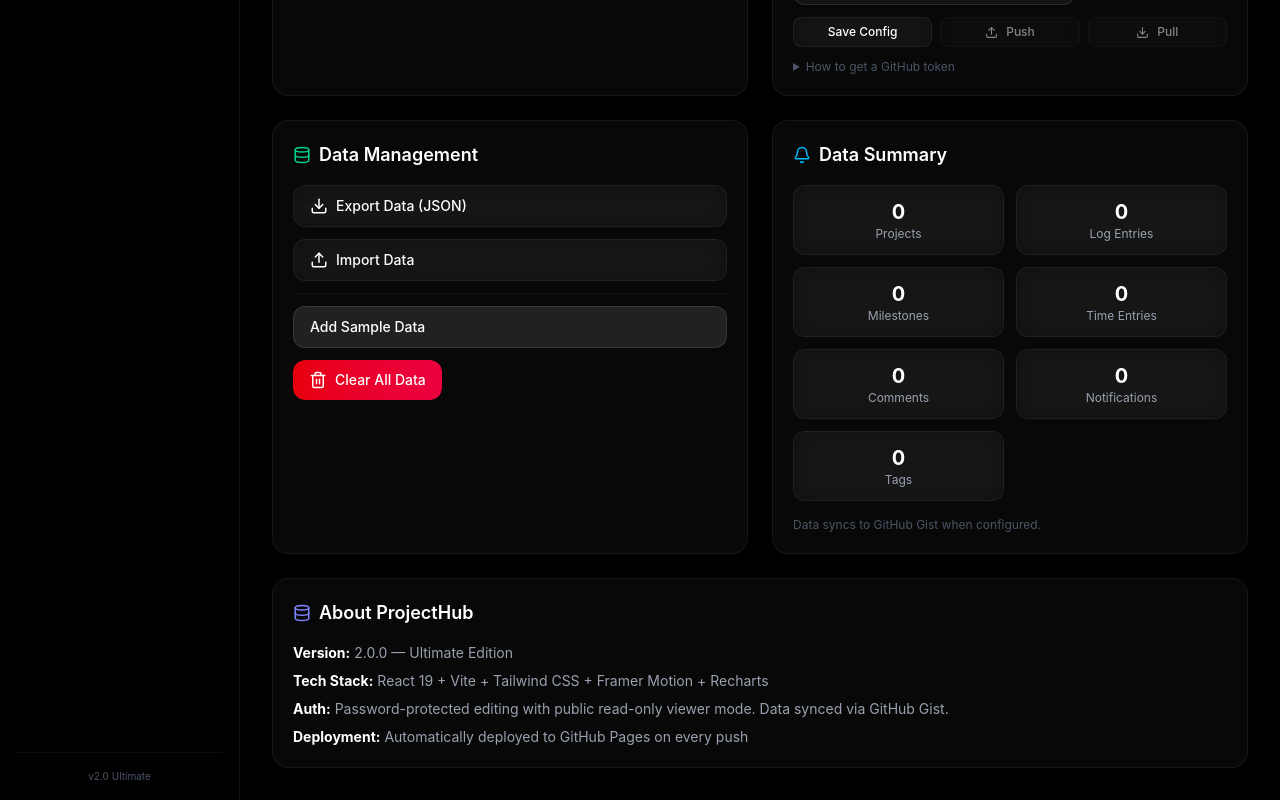
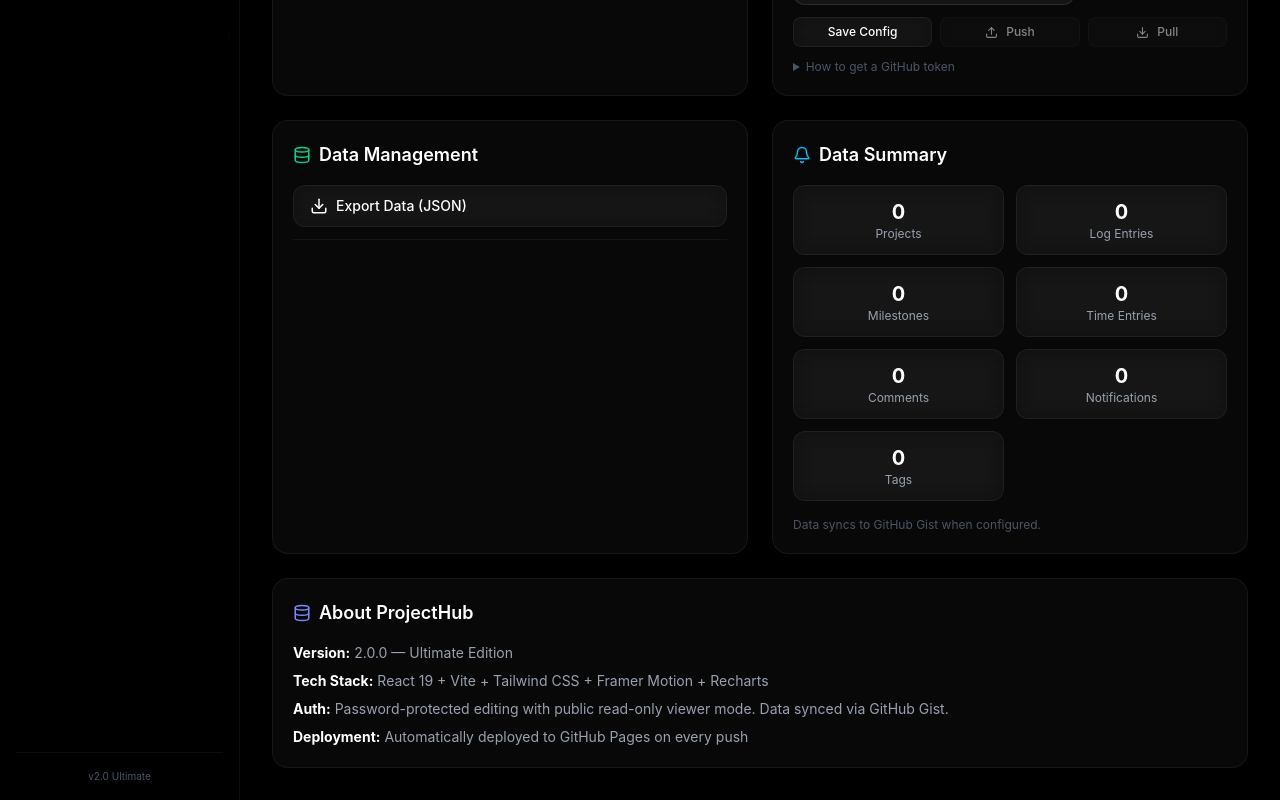
Before and after one commit to aaruthrun-beep/PROJECT-MANAGER, a React (Vite) app: page /PROJECT-MANAGER/settings in a window 1280 px wide. Shown: the part 738-1538 px from the top of the page. Built offline with nearby package versions, Linux system fonts and the light colour scheme.

Commit message:
guard saveData, hide data mgmt buttons from viewers

```diff
--- a/src/data/store.js
+++ b/src/data/store.js
@@ -69,6 +69,7 @@
 }
 
 export function saveData(data) {
+  if (!requireAuth()) return
   localStorage.setItem(STORAGE_KEY, JSON.stringify(data))
   tryAutoSync(data)
 }
@@ -321,7 +322,6 @@
 
 // --- Export/Import ---
 export function exportData() {
-  if (!requireAuth()) return
   const data = loadData()
   const blob = new Blob([JSON.stringify(data, null, 2)], { type: 'application/json' })
   const url = URL.createObjectURL(blob)
--- a/src/pages/Settings.jsx
+++ b/src/pages/Settings.jsx
@@ -317,7 +317,7 @@
           </div>
           <div className="space-y-3">
             <Button onClick={handleExport} icon={Download} variant="glass" className="w-full justify-start">Export Data (JSON)</Button>
-            <Button onClick={() => setShowImport(!showImport)} icon={Upload} variant="glass" className="w-full justify-start">Import Data</Button>
+            {isOwner && <Button onClick={() => setShowImport(!showImport)} icon={Upload} variant="glass" className="w-full justify-start">Import Data</Button>}
             {showImport && (
               <div className="space-y-2">
                 <textarea value={importText} onChange={e => setImportText(e.target.value)}
@@ -329,8 +329,8 @@
               </div>
             )}
             <hr className="border-white/5" />
-            <Button onClick={handleAddSampleData} variant="secondary" className="w-full justify-start">Add Sample Data</Button>
-            <Button onClick={handleClearAll} variant="danger" icon={Trash2} className="w-full justify-start">Clear All Data</Button>
+            {isOwner && <Button onClick={handleAddSampleData} variant="secondary" className="w-full justify-start">Add Sample Data</Button>}
+            {isOwner && <Button onClick={handleClearAll} variant="danger" icon={Trash2} className="w-full justify-start">Clear All Data</Button>}
           </div>
         </Card>
 
```
